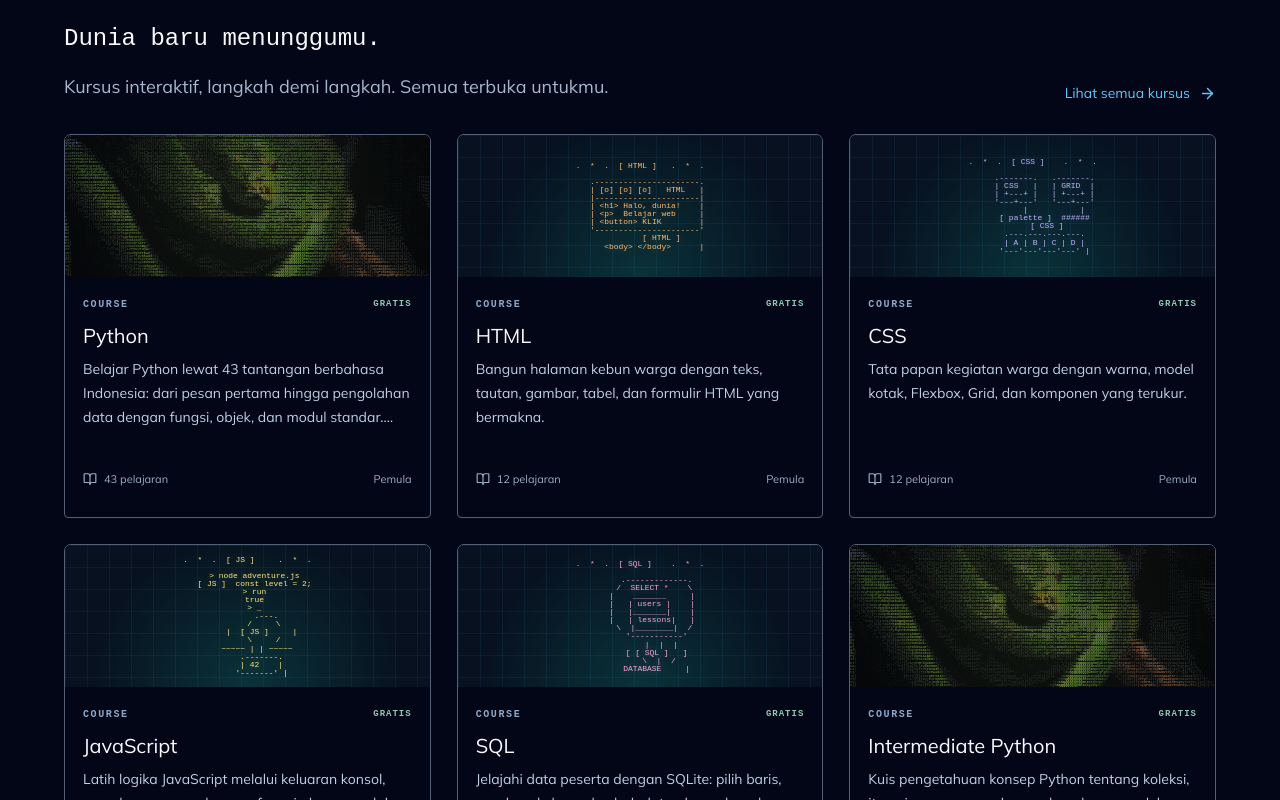
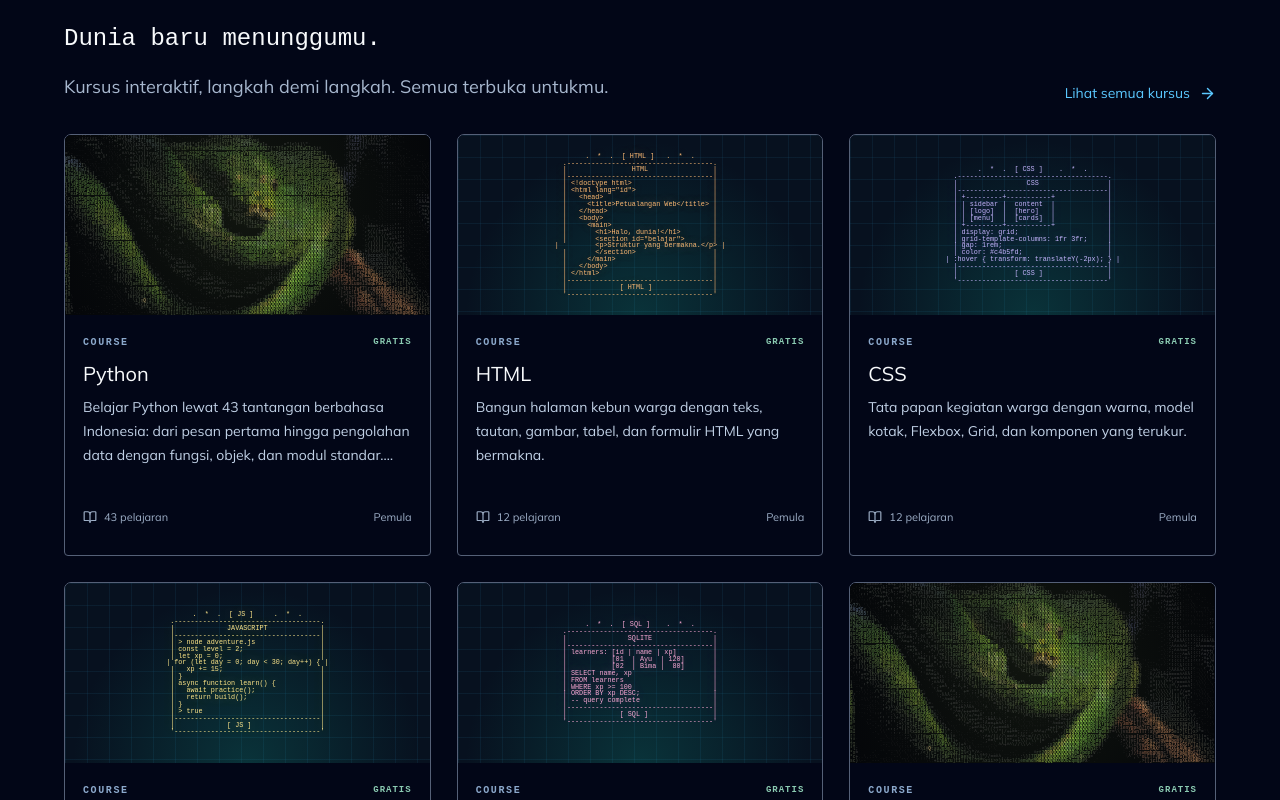
Before and after one commit to Fuckinsomnia/codequest, a React (Vite) app: page / in a window 1280 px wide. Shown: the part 1500-2300 px from the top of the page. Built offline with nearby package versions, Linux system fonts and the light colour scheme.

Commit message:
Expand every course and project into detailed ASCII scenes

```diff
--- a/src/ascii-art.js
+++ b/src/ascii-art.js
@@ -1,195 +1,200 @@
+const center = (text, width) => text.padStart(Math.floor((width + text.length) / 2)).padEnd(width);
+
+const frame = (title, body, tag) => {
+  const lines = body.split('\n').filter(line => line.length);
+  const width = Math.max(38, title.length + 4, tag.length + 4, ...lines.map(line => line.length));
+  const inner = width - 2;
+  const border = '-'.repeat(inner);
+  return [
+    `.${border}.`,
+    `| ${center(title.toUpperCase(), inner - 2)} |`,
+    `|${border}|`,
+    ...lines.map(line => `| ${line.padEnd(inner - 2)} |`),
+    `|${border}|`,
+    `| ${center(tag, inner - 2)} |`,
+    `'${border}'`,
+  ].join('\n');
+};
+
 const courseArt = {
-  python: tag => String.raw`
-        .---------.
-       /    PY     \
-      |   .----.   |
-      |   \__/  |  |
-       '--------'  |
-      /\/\/\/\/\  |
-     <   snake     > |
-      \/\/\/\/\/  |
-        ${tag}      |
-       /  \  /  \   |
-      /____\/____\  |`,
-  html: tag => String.raw`
-   .----------------------.
-   | [o] [o] [o]   HTML   |
-   |----------------------|
-   | <h1> Halo, dunia!    |
-   | <p>  Belajar web     |
-   | <button> KLIK        |
-   '----------------------'
-          ${tag}
-      <body> </body>      |`,
-  css: tag => String.raw`
-     .-------.   .-------.
-     | CSS   |   | GRID  |
-     | +---+ |   | +---+ |
-     '---+---'   '---+---'
-         |           |
-     [ palette ]  ######
-        ${tag}
-     .---.---.---.---.
-     | A | B | C | D |
-     '---'---'---'---' |`,
-  javascript: tag => String.raw`
+  html: tag => frame('HTML', String.raw`
+<!doctype html>
+<html lang="id">
+  <head>
+    <title>Petualangan Web</title>
+  </head>
+  <body>
+    <main>
+      <h1>Halo, dunia!</h1>
+      <section id="belajar">
+        <p>Struktur yang bermakna.</p>
+      </section>
+    </main>
+  </body>
+</html>`, tag),
+
+  css: tag => frame('CSS', String.raw`
++---------+-----------+
+| sidebar |  content  |
+| [logo]  |  [hero]   |
+| [menu]  |  [cards]  |
++---------+-----------+
+display: grid;
+grid-template-columns: 1fr 3fr;
+gap: 1rem;
+color: #c4b5fd;
+:hover { transform: translateY(-2px); }`, tag),
+
+  javascript: tag => frame('JavaScript', String.raw`
 > node adventure.js
-   [ JS ]  const level = 2;
-   > run
-   true
-   > _
-        .---.
-       /     \
-      |  ${tag}  |
-       \     /
-    ~~~~~ | | ~~~~~
-      .-------.
-      | 42    |
-      '-------' |`,
-  sql: tag => String.raw`
-       .-------------.
-      /  SELECT *    \
-     |    _______     |
-     |   | users |    |
-     |   |_______|    |
-     |   | lessons|   |
-      \  |________|  /
-       '-----------'
-         |  |  |
-       [ ${tag} ]
+const level = 2;
+let xp = 0;
+for (let day = 0; day < 30; day++) {
+  xp += 15;
+}
+async function learn() {
+  await practice();
+  return build();
+}
+> true`, tag),
+
+  sql: tag => frame('SQLite', String.raw`
+learners: [id | name | xp]
+          [01  | Ayu  | 120]
+          [02  | Bima |  80]
+SELECT name, xp
+FROM learners
+WHERE xp >= 100
+ORDER BY xp DESC;
+-- query complete`, tag),
+
+  numpy: tag => frame('NumPy', String.raw`
+[ 1  2  3 ]     .-------.
+[ 4  5  6 ] --> | array |
+[ 7  8  9 ]     '-------'
       \  |  /
-       DATABASE     |`,
-  numpy: tag => String.raw`
-      [ 1  2  3 ]
-      [ 4  5  6 ]     .-.
-      [ 7  8  9 ]     |Np|
-          \ | /      '-'
-           \|/
-      +---------+
-      | ARRAY   |
-      +---------+
-        ${tag}
-       [ fast ] [ math ] |`,
-  pandas: tag => String.raw`
-      +------+-------+
-      | ID   |  XP   |
-      +------+-------+
-      | 01   |  120  |
-      | 02   |   90  |
-      | 03   |  200  |
-      +------+-------+
-          ${tag}
-      (Pd)  tidy data
-       \___________/ |`,
-  matplotlib: tag => String.raw`
-      120 |        *
-       90 |     *     *
-       60 |   *    *     *
-          |----------------
-             DATA
+       \ | /
+       shape: (3, 3)
+dtype: int32
+np.mean(data) -> 5.0`, tag),
 
-      [ ${tag} ]
-       /\    /\    /\
-      /  \  /  \  /  \ |`,
-  'machine-learning': tag => String.raw`
+  pandas: tag => frame('Pandas', String.raw`
++------+--------+-------+
+| id   | name   | xp    |
++------+--------+-------+
+| 01   | Ayu    | 120   |
+| 02   | Bima   |  80   |
+| 03   | Citra  | 200   |
++------+--------+-------+
+df.groupby('name').sum()
+( Pd )  tidy data`, tag),
+
+  matplotlib: tag => frame('Matplotlib', String.raw`
+200 |             *
+150 |       *     *
+100 |  *        *
+ 50 |    *  *
+  0 +------------------
+       Jan  Feb  Mar
+plt.plot(days, xp)
+plt.title("Petualangan")
+plt.show()`, tag),
+
+  'machine-learning': tag => frame('Machine Learning', String.raw`
      o           o
       \         /
-      o -- o -- o -- o
+ o --- o --- o --- o
       / \     / \
      o   o   o   o
+       \  |  /
+        [ model ]
+train -> predict -> evaluate
+accuracy: 0.94`, tag),
 
-      [ ${tag} ]
-        train -> predict
-       .---------------.
-       | accuracy: up  |
-       '---------------' |`,
-  'gen-ai': tag => String.raw`
+  'gen-ai': tag => frame('Generative AI', String.raw`
        .---------.
-         |   AI     |
-      o--|   o o   |--o
-         |   ___   |
-         '---------'
-            / | \
-          _/  |  \_
-        [ ${tag} ]
-       prompt -> model
-      .---------------.
-      |  hello, human |
-      '---------------' |`,
-  react: tag => String.raw`
-           .
-       .       .
-      .   ${tag}   .
+      |  .-------.  |
+      |  | o   o |  |
+   o--|  |  ___  |  |--o
+      |  '-------'  |
+      '------+------'
+          prompt
             |
-       < App >
+       [ model core ]
+            |
+         response`, tag),
+
+  react: tag => frame('React', String.raw`
+<App>
   +---------+
-      |   UI    |
+  | Header  |
   +----+----+
        |
-       <State>
-      +---------+
-      | render |
-      '---------' |`,
-  nodejs: tag => String.raw`
+  +----+----+
+  | Course  |
+  +----+----+
+       |
+  <State /> --> render()
+hooks: useState, useEffect`, tag),
+
+  nodejs: tag => frame('Node.js', String.raw`
        .-----------.
-       |   NODE     |
+      |  NODE API  |
    .--+-----------+--.
-    | []  []  []  []  |
-    |  server stack  |
-    '----------------'
+   | [] [] [] [] [] |
+   | request queue  |
+   '---------------'
       |  |  |  |
-      [ ${tag} ]
-       request -> response
-      .---------------.
-      |   online      |
-      '---------------' |`,
-  p5js: tag => String.raw`
-     +-----------------+
-     |     .      *    |
-     |   .     / \     |
-     |    /\  /   \    |
-     |   /  \ \   /    |
-     +-----------------+
-          ${tag}
-       create -> draw
-      .-----------------.
-      | imagination ON  |
-      '-----------------' |`,
-  'command-line': tag => String.raw`
+ GET /courses
+ POST /progress
+ 200 OK`, tag),
+
+  p5js: tag => frame('p5.js', String.raw`
++-------------------+
+|     .       *     |
+|   .     / \       |
+|    /\  /   \  .   |
+|   /  \ \   /      |
+|  /____V___/       |
++-------------------+
+function setup() { createCanvas(); }
+function draw()  { imagination(); }`, tag),
+
+  'command-line': tag => frame('Command Line', String.raw`
 user@codequest:~$
-   > learn --level 2
-   [OK] materi dimuat
-   > build --offline
-   [OK] siap
-   > _
-       .-----------.
-       | ${tag}     |
-       '-----------'
-      /  |  |  |  \
-     [ls][cd][git][run] |`,
-  'git-github': tag => String.raw`
+> ls
+courses/  projects/  builds/
+> cd courses/python
+> learn --offline
+[OK] 43 lessons loaded
+> git status
+On branch main
+nothing to commit`, tag),
+
+  'git-github': tag => frame('Git & GitHub', String.raw`
          o---o---o  main
         /
    o---o---o---o  feature
         \    |
          o--o
-      [ ${tag} ]
-       commit -> push
-      .---------------.
-      | remote: synced|
-      '---------------' |`,
-  'github-copilot': tag => String.raw`
+> git add .
+> git commit -m "level up"
+> git push origin main
+remote: synced`, tag),
+
+  'github-copilot': tag => frame('GitHub Copilot', String.raw`
    .--.        .--.
    |Co|  <-->  |AI|
    '--'        '--'
     \          /
      '--------'
-       [ ${tag} ]
-      suggest -> accept
-     .------------.
-     | code assist|
-     '------------' |`,
-  'ui-ux-design': tag => String.raw`
+// suggest:
+const adventure = () => {
+  return learn().then(build);
+};
+[Tab] accept`, tag),
+
+  'ui-ux-design': tag => frame('UI / UX', String.raw`
 +--------------------+
 | [logo]     [nav]   |
 +--------------------+
@@ -198,43 +203,46 @@ const courseArt = {
 +---------+----------+
 | CARD    | CARD     |
 +---------+----------+
-      [ ${tag} ]
-      wire -> polish |`,
-  cpp: tag => String.raw`
-     [ C++ ] -----> [ .exe ]
-       / | \
-   <io> <stl> <vector>
-       \ | /
-     [ compile ]
-       [ ${tag} ]
-      .-------------.
-      | speed: high |
-      '-------------' |`,
-  'c-sharp': tag => String.raw`
+wire -> test -> polish
+contrast: AA`, tag),
+
+  cpp: tag => frame('C++', String.raw`
+[ source.cpp ] --> [ compiler ]
+                      |
+                  [ binary ]
+                   /  |  \
+              <vector> <map>
+g++ -std=c++20 main.cpp
+-O2 -Wall -Wextra
+speed: high`, tag),
+
+  'c-sharp': tag => frame('C#', String.raw`
        #   .NET
      +---------+
-     |   C#    |
+     |  class  |
      +----+----+
           |
-      [ class ]
+      [ Program ]
           |
      +----+----+
-     |  ${tag}  |
+     |  Build  |
      '---------'
-        sharp
-       /  |  \ |`,
-  java: tag => String.raw`
+dotnet run
+namespace CodeQuest`, tag),
+
+  java: tag => frame('Java', String.raw`
         (  )
-         ) (   JAVA
+         ) (
         (  )
      .-----------.
-     |  { }      |
-     |  class    |
+     |   JAVA    |
+     |  { class }|
      '-----------'
-       [ ${tag} ]
-      compile once
-      run anywhere  |`,
-  'data-structures-and-algorithms': tag => String.raw`
+javac Main.java
+java Main
+JVM: ready`, tag),
+
+  'data-structures-and-algorithms': tag => frame('Algorithms', String.raw`
            o
           /|\
          o o o
@@ -242,53 +250,56 @@ const courseArt = {
        o o o o
       /| | | \
      o  o o  o
-       [ ${tag} ]
 O(n) -> O(log n)
-     +-------------+
-     | solve fast  |
-     '-------------' |`,
-  lua: tag => String.raw`
+stack | queue | graph
+solve fast`, tag),
+
+  lua: tag => frame('Lua', String.raw`
           .-.
         /     \
        |  Lua  |
         \     /
           '-'
-       [ ${tag} ]
+> local quest = "coding"
+> print(quest)
+coding
 script -> magic
-     .-------------.
-     |  lightweight|
-     '-------------' |`,
-  phaser: tag => String.raw`
-   +-----------------+
-   |   ^       []    |
-   |  <O>    /_\    |
-   |   |     GAME   |
-   +-----------------+
-       [ ${tag} ]
-      player -> world
-     .---------------.
-     |  LEVEL UP!   |
-     '---------------' |`,
+lightweight`, tag),
+
+  phaser: tag => frame('Phaser', String.raw`
++-------------------+
+|   ^       []      |
+|  <O>    /_\      |
+|   |     GAME     |
++-------------------+
+| # # # # # # # # |
+| player -> world  |
+| LEVEL UP!        |
++-------------------+`, tag),
 };
 
 const projectArt = {
-  'personal-page': () => String.raw`
+  'personal-page': () => frame('Personal Page', String.raw`
 .-----------------.
 | [@]  Ayu        |
 |-----------------|
 | HELLO, WORLD    |
 | [about] [work]  |
+| [contact]       |
 '-----------------'
-        personal web`,
-  pomodoro: () => String.raw`
+HTML + CSS`, '[ PROJ ]'),
+
+  pomodoro: () => frame('Focus Timer', String.raw`
        .---.
     .-' 25  '-.
    /     :     \
   |     00      |
-      \    FOCUS   /
-       '-.______.-'
-        [ start ]`,
-  budget: () => String.raw`
+   \   FOCUS   /
+    '-._____.-'
+[ start ] [ pause ]
+25 menit fokus`, '[ PROJ ]'),
+
+  budget: () => frame('Budget Guard', String.raw`
    .-------------.
   /   Rp150.000  \
  |    _______    |
@@ -296,16 +307,18 @@ const projectArt = {
  |   |_______|  |
   \   SAVE MORE /
    '-----------'
-       [ budget ]`,
-  'quiz-game': () => String.raw`
+income - expense = balance`, '[ PROJ ]'),
+
+  'quiz-game': () => frame('Quiz Game', String.raw`
 +-----------------+
 | Q: 2 + 2 = ?    |
 | [A] 3  [B] 4    |
 | [C] 5  [D] 6    |
 +-----------------+
 score: 100
-       [ quiz game ]`,
-  'data-detective': () => String.raw`
+streak: 3`, '[ PROJ ]'),
+
+  'data-detective': () => frame('Data Detective', String.raw`
        .---.
       /     \
      |  ?    |
@@ -316,25 +329,27 @@ const projectArt = {
      | SQL     |
      | 5 clues |
      '---------'
-      [ detective ]`,
-  'pixel-garden': () => String.raw`
+SELECT * FROM mystery`, '[ PROJ ]'),
+
+  'pixel-garden': () => frame('Pixel Garden', String.raw`
 +-----------------+
 | .  .  *  .  .  . |
 | .  /\ *  .  /\ . |
 | * /  \  . /  \ *|
-     | . \__/  . \__/ .|
+| . \__/  . \__/ . |
 +-----------------+
-       plant pixels`,
+plant pixels
+watch them grow`, '[ PROJ ]'),
 };
 
-const fallbackArt = tag => String.raw`
+const fallbackArt = tag => frame('CodeQuest', String.raw`
       .-----------.
      /             \
-    |    ${tag}      |
+    |    CODE      |
      \             /
       '-----------'
-     [ code quest ]
-      /  |  |  \\`;
+learn -> practice -> build
+next level unlocked`, tag);
 
 const levelMarks = {
   Pemula: '.  *  .',
--- a/src/ascii.css
+++ b/src/ascii.css
@@ -127,6 +127,7 @@
 .course-art.blue {
   --grid-size: 22px;
   --level-glow: #0f766e55;
+  height: 180px;
   display: flex;
   align-items: center;
   justify-content: center;
@@ -169,10 +170,10 @@
   justify-content: center;
   width: 100%;
   height: 100%;
-  padding: 4px 6px;
+  padding: 6px;
   overflow: hidden;
   color: var(--ascii-color);
-  font-size: clamp(6px, .62vw, 8.5px);
+  font-size: clamp(5.5px, .53vw, 7.2px);
   line-height: 1.02;
   text-align: center;
   text-shadow: 0 0 12px color-mix(in srgb, var(--ascii-color) 45%, transparent);
@@ -276,9 +277,13 @@
     opacity: .18;
   }
 
+  .course-art {
+    height: 150px;
+  }
+
   .course-art .ascii-scene-course {
-    padding: 8px 4px;
-    font-size: 6px;
+    padding: 6px 4px;
+    font-size: 5.5px;
   }
 
   .course-art.large .ascii-scene-course {
```
Lines whose indentation alone changed are shown as unchanged.
